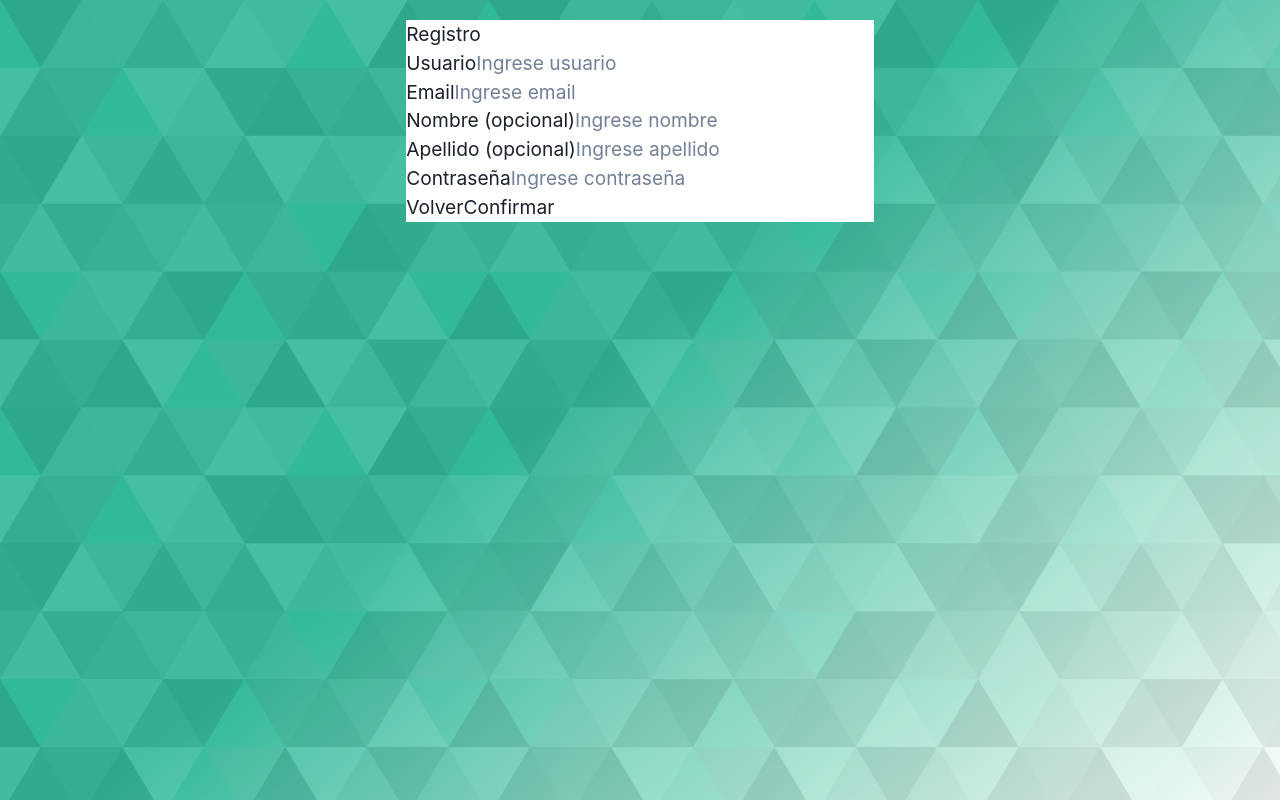
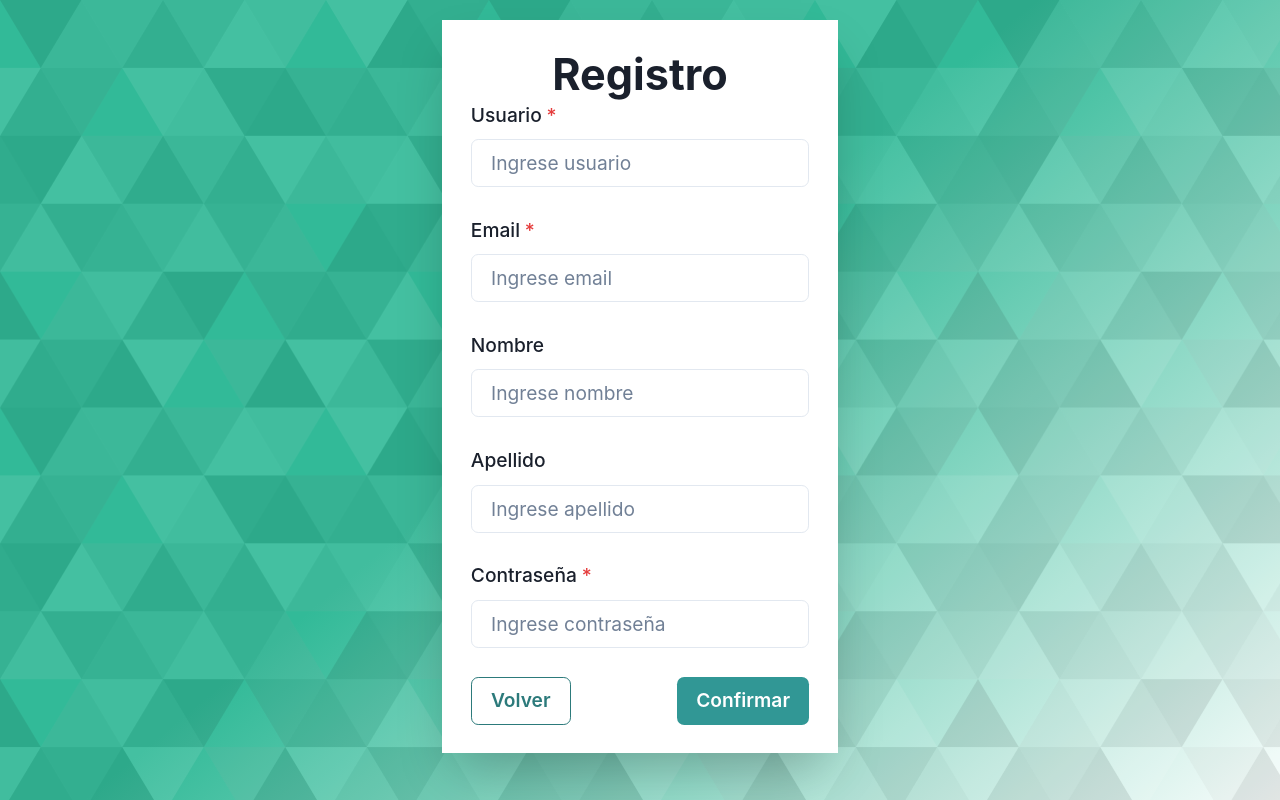
Before and after one commit to gsarapura/ToDoList-PIL, a React (Vite) app in the folder frontend/: page /registro in a window 1280 px wide. Built offline with nearby package versions, Linux system fonts and the light colour scheme.

Commit message:
Agregar chakra y formik a Signup

```diff
--- a/frontend/src/pages/Signup.jsx
+++ b/frontend/src/pages/Signup.jsx
@@ -1,30 +1,32 @@
 import axios from "axios";
-import { useState } from "react";
+import { useFormik } from "formik";
 import { useNavigate } from "react-router-dom";
+import {
+  Box,
+  FormControl,
+  FormLabel,
+  Input,
+  Heading,
+  Flex,
+  Spacer,
+  Button } from "@chakra-ui/react";
 
 
 export const Signup = () => {
   const navigate = useNavigate()
-  const [signupInfo, setSignupInfo] = useState({
+
+  // Fotmil:
+  const formik = useFormik({
+    initialValues: {
       username: "",
       email: "",
       name: "",
       last_name: "",
       password: ""
-  })
-
-  function handleChange(e){
-    setSignupInfo({
-      ...signupInfo,
-      [e.target.name]: e.target.value
-    })
-  }
-
-  function handleSubmit(e){
-    e.preventDefault()
-
+    },
+    onSubmit: (values) => {
       axios
-      .post('http://localhost:8000/user/user-list/', signupInfo)
+        .post('http://localhost:8000/user/user-list/', values)
         .then(response => {
           console.log(response)
           alert("Usuario creado con éxito.")
@@ -35,81 +37,80 @@ export const Signup = () => {
           alert("Hubo un error.")
         })
     }
+  });
 
   return(
-    <>
-      <section className="border rounded bg-light p-3">
-        <h1 className="text-center">Registro</h1>
-        <form onSubmit={ handleSubmit }>
+    <Box as="main" borderColor="gray.200" p={6} boxShadow="2xl">
+      <Heading as="h1" textAlign="center">Registro</Heading>
 
-          <div className="form-group mb-2">
-            <label >Usuario</label>
-            <input
-              className="form-control"
+      <form onSubmit={ formik.handleSubmit }>
+        <FormControl isRequired>
+          <FormLabel>Usuario</FormLabel>
+            <Input
               type="text"
               name="username"
               placeholder="Ingrese usuario"
-              onChange={ handleChange }
+              onChange={ formik.handleChange }
+              mb={6}
             />
-          </div>
 
-          <div className="form-group mb-2">
-            <label >Email</label>
-            <input
-              className="form-control"
+          <FormLabel>Email</FormLabel>
+            <Input
               type="email"
               name="email"
               placeholder="Ingrese email"
-              onChange={ handleChange }
+              onChange={ formik.handleChange }
+              mb={6}
             />
-          </div>
 
-          <div className="form-group mb-2">
-            <label >Nombre (opcional)</label>
-            <input
-              className="form-control"
+        </FormControl>
+
+        <FormControl>
+          <FormLabel>Nombre</FormLabel>
+            <Input
               type="text"
               name="name"
               placeholder="Ingrese nombre"
-              onChange={ handleChange }
+              onChange={ formik.handleChange }
+              mb={6}
             />
-          </div>
 
-          <div className="form-group mb-2">
-            <label >Apellido (opcional)</label>
-            <input
-              className="form-control"
+          <FormLabel>Apellido</FormLabel>
+            <Input
               type="text"
               name="last_name"
               placeholder="Ingrese apellido"
-              onChange={ handleChange }
+              onChange={ formik.handleChange }
+              mb={6}
             />
-          </div>
+        </FormControl>
 
-          <div className="form-group mb-3">
-            <label >Contraseña</label>
-            <input
-              className="form-control"
+
+        <FormControl isRequired>
+          <FormLabel>Contraseña</FormLabel>
+            <Input
               type="password"
               name="password"
               placeholder="Ingrese contraseña"
-              onChange={ handleChange }
+              onChange={ formik.handleChange }
+              mb={6}
             />
-          </div>
+        </FormControl>
 
-          <div className="d-flex">
-            <button
+        <Flex>
+          <Button
+            colorScheme="teal"
+            variant="outline"
             type="button"
-              className="btn btn-light me-auto"
-              onClick={ () => navigate("/")}>Volver</button>
-            <button
+            onClick={ () => navigate("/") }>Volver</Button>
+          <Spacer/>
+          <Button
+            colorScheme="teal"
             type="submit"
-              className="btn btn-primary"
-              >Confirmar</button>
-          </div>
+            >Confirmar</Button>
+        </Flex>
 
       </form>
-      </section>
-    </>
+    </Box>
   );
 };
```
Lines whose indentation alone changed are shown as unchanged.
